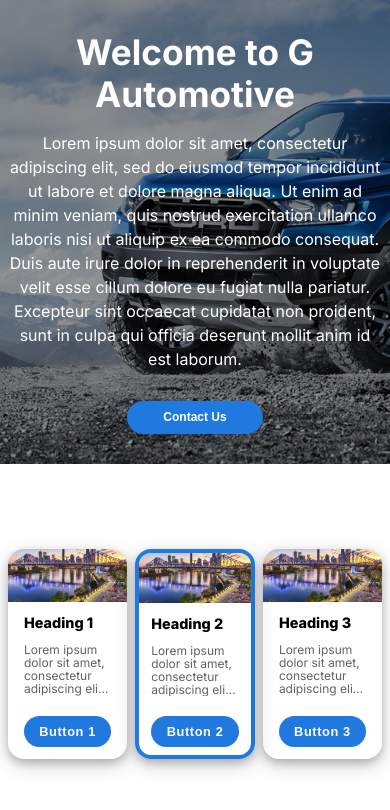
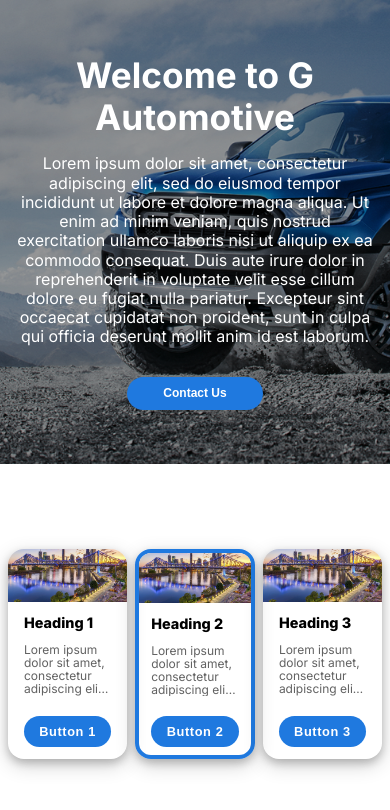
Before and after one commit to tono0682/react-demo, a React app: page / in a window 390 px wide. Shown: the top 810 px of the page. Built offline with nearby package versions, Linux system fonts and the light colour scheme; the HTML template or start-up script is replaced by a standard one.

Commit message:
Update hero styling for small screen

```diff
--- a/src/App.css
+++ b/src/App.css
@@ -136,4 +136,11 @@
         -webkit-line-clamp: 4;
         text-align: start;
     }
+    .hero-content{
+        max-width: 760px;
+        padding: 1.5em 1em;
+    }
+    .hero-content p {
+        line-height: 1.2em;
+    }
 }
```
